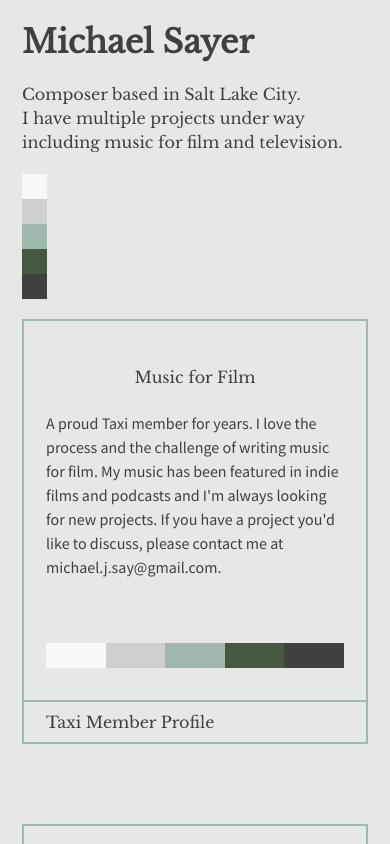
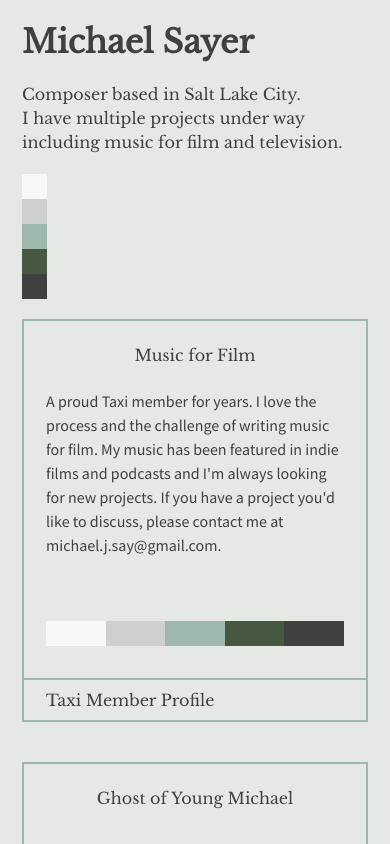
Before and after one commit to mPemba/music-portfolio, a React (Create React App) app: page / in a window 390 px wide. Shown: the top 844 px of the page. Built offline with nearby package versions, Linux system fonts and the light colour scheme.

Commit message:
padding update mobile

```diff
--- a/src/App.js
+++ b/src/App.js
@@ -224,6 +224,11 @@ const Project = styled.div`
   margin-bottom: 80px;
   padding-top: 44px;
   border: 2px solid ${colors.opal};
+
+  @media (max-width: 768px) {
+    padding-top: 22px;
+    margin-bottom: 40px;
+  }
 `;
 
 const Details = styled.div`
@@ -295,7 +300,7 @@ const Notes = styled.div`
 
   @media (max-width: 768px) {
     width: 100%;
-    padding: 22px;
+    padding: 0px 22px 22px 22px;
   }
 `;
 
```
